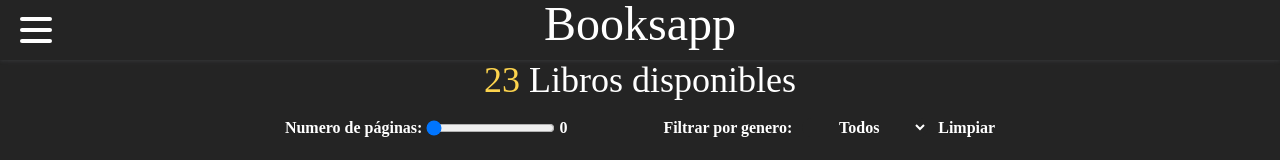
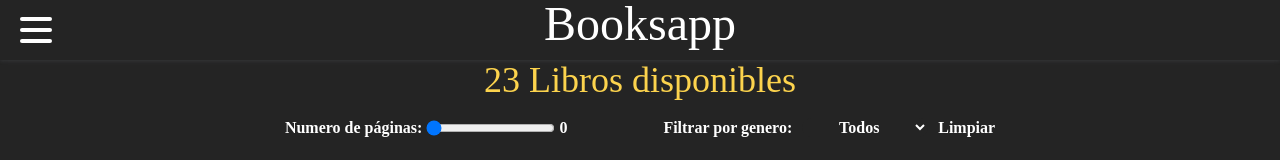
Before and after one commit to ClexyT/Booksapp, a React (Vite) app: page / in a window 1280 px wide. Shown: the top 160 px of the page. Built offline with nearby package versions, Linux system fonts and the light colour scheme; a web font is replaced by a local one.

Commit message:
filtered number

```diff
--- a/src/components/MidPage/Mid.jsx
+++ b/src/components/MidPage/Mid.jsx
@@ -1,15 +1,21 @@
 import { useSelect } from '../../hooks/useSelect.js'
+import { useEffect, useState } from 'react';
 
 const Mid = () => {
-  const { books } = useSelect()
+  const { books } = useSelect();
+  const [filteredBooksCount, setFilteredBooksCount] = useState(0)
+
+  useEffect(() => {
+    setFilteredBooksCount(books.length)
+  }, [books])
 
   return (
     <div>
       <h3 className='text-4xl text-center gap-1'>
-        <span className='text-amber-300'>{books.length}</span> Libros disponibles
+        <span className='text-amber-300'>{filteredBooksCount} Libros disponibles</span>
       </h3>
     </div>
-  )
+  );
 }
 
-export default Mid
+export default Mid;
```
